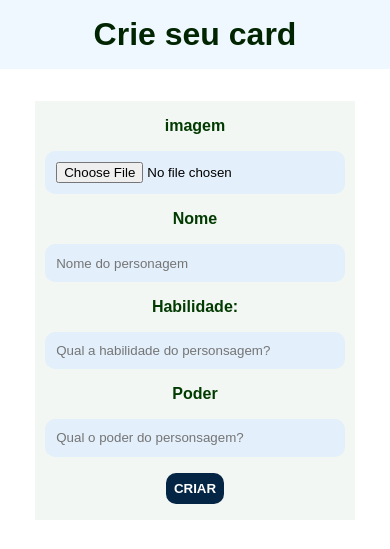
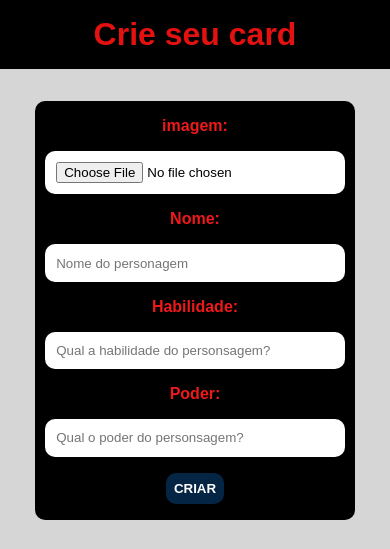
Before and after one commit to eu-ray29/criadorDeCard, a plain HTML site: page index.html in a window 390 px wide. Drawn offline with Linux system fonts and the light colour scheme.

Commit message:
adicionando alterações de cor nos estilos

```diff
--- a/estilos/cabecalho.css
+++ b/estilos/cabecalho.css
@@ -3,8 +3,8 @@ header {
     padding: 2rem;
     text-align: center;
     font-size: 1.5rem;
-    color: rgb(1, 37, 1);
-    background-color: aliceblue;
+    color: rgb(228, 17, 17);
+    background-color: black;
 }
 
 @media (max-width: 600px) {
@@ -12,7 +12,7 @@ header {
     padding: 1rem 0;
     text-align: center;
     font-size: 1rem;
-    color: rgb(1, 37, 1);
-    background-color: aliceblue;
+    color: rgb(228, 17, 17);
+    background-color: black;
 }
 }
--- a/estilos/cards.css
+++ b/estilos/cards.css
@@ -19,13 +19,16 @@
     border-radius: 10px;
     width: 250px;
     height: 350px;
+    border: 2px solid rgb(228, 17, 17);
 }
 
 img {
-    width: 100%;
+    width: 180px;
     height: 200px;
     align-self: center;
     object-fit: fill;
+    border-radius: 10px;
+    border: 1px solid rgb(228, 17, 17);
 }
 
 .descricao {
@@ -46,3 +49,11 @@ button {
     border-radius: 10px;
     font-weight: bold;
 }
+
+h1 {
+    align-self: center;
+}
+
+span {
+    color: rgb(228, 17, 17);
+}
--- a/estilos/formCriadorCard.css
+++ b/estilos/formCriadorCard.css
@@ -7,9 +7,10 @@ section.criador_cards {
     justify-content: center;
     align-items: center;
     gap: 1rem;
-    background: rgb(243, 247, 243);
+    background: black;
     padding: 1.5rem;
     margin: 1rem 0;
+    border-radius: 10px;
 }
 
 input {
@@ -17,12 +18,12 @@ input {
     padding: .7rem;
     border-radius: 10px;
     border: none;
-    background-color: rgb(227, 239, 250);
+    background-color: white;
 }
 
 label {
     font-weight: bold;
-    color: rgb(2, 59, 2);
+    color: rgb(238, 25, 25);
 }
 
 @media (max-width: 600px) {
@@ -36,7 +37,7 @@ label {
         justify-content: center;
         align-items: center;
         gap: 1rem;
-        background: rgb(243, 247, 243);
+        background: black;
         padding: 1rem .6rem;
         margin: 1rem 0;
     }
--- a/estilos/main.css
+++ b/estilos/main.css
@@ -11,8 +11,5 @@ html, body , main {
     display: flex;
     flex-direction: column;
     align-items: center;
+    background-color: rgb(214, 214, 214);
 }
-
-main {
-    background-color: white;
-}
--- a/index.html
+++ b/index.html
@@ -1,5 +1,5 @@
 <!DOCTYPE html>
-<html lang="en">
+<html lang="pt-br">
 
 <head>
     <meta charset="UTF-8">
@@ -18,13 +18,13 @@
     <main>
         <section class="criador_cards">
             <form class="form_criador_card" id="formCard">
-                <label for="foto">imagem</label>
+                <label for="foto">imagem:</label>
                 <input type="file" id="foto" accept=".png, .jpg, .jpeg">
-                <label for="nome">Nome</label>
+                <label for="nome">Nome:</label>
                 <input type="text" id="nome" placeholder="Nome do personagem">
                 <label for="habilidade">Habilidade:</label>
                 <input type="text" id="habilidade" placeholder="Qual a habilidade do personsagem?">
-                <label for="poder">Poder</label>
+                <label for="poder">Poder:</label>
                 <input type="text" id="poder" placeholder="Qual o poder do personsagem?">
                 <button type="button" id="criarCard">CRIAR</button>
             </form>
```
